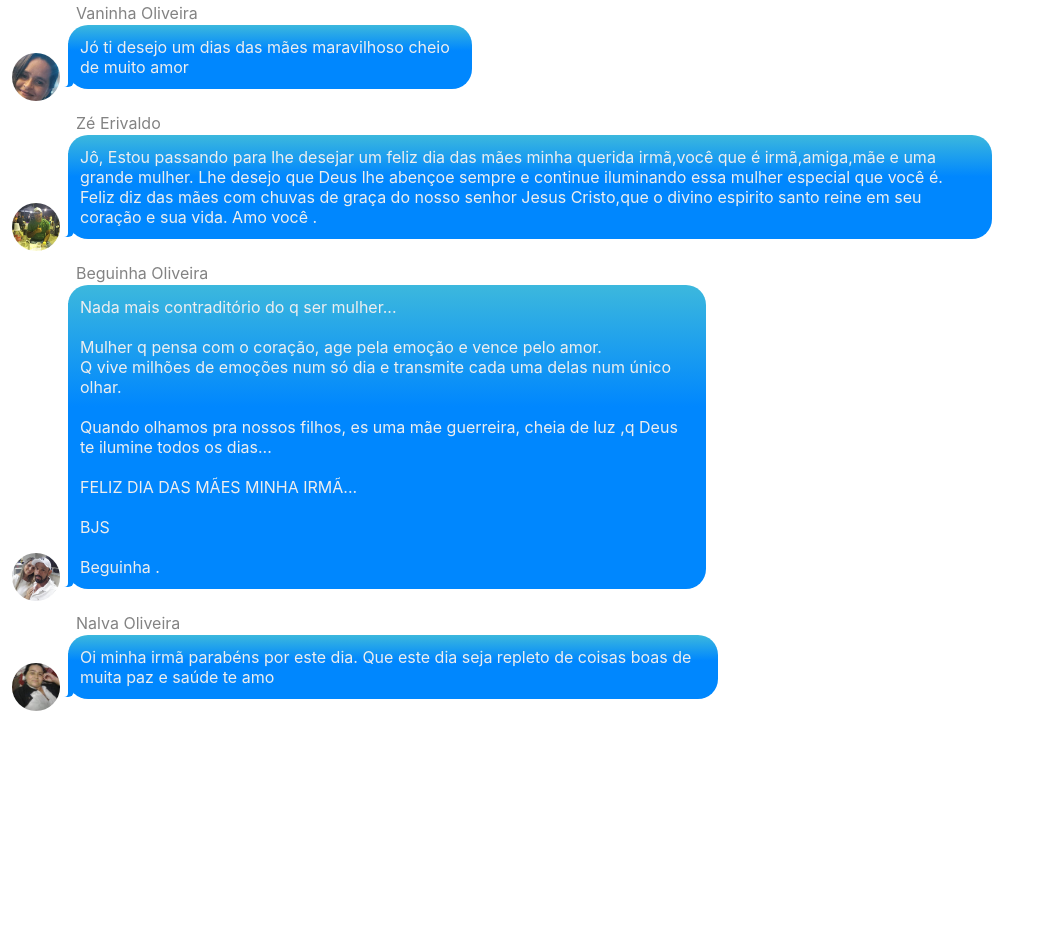
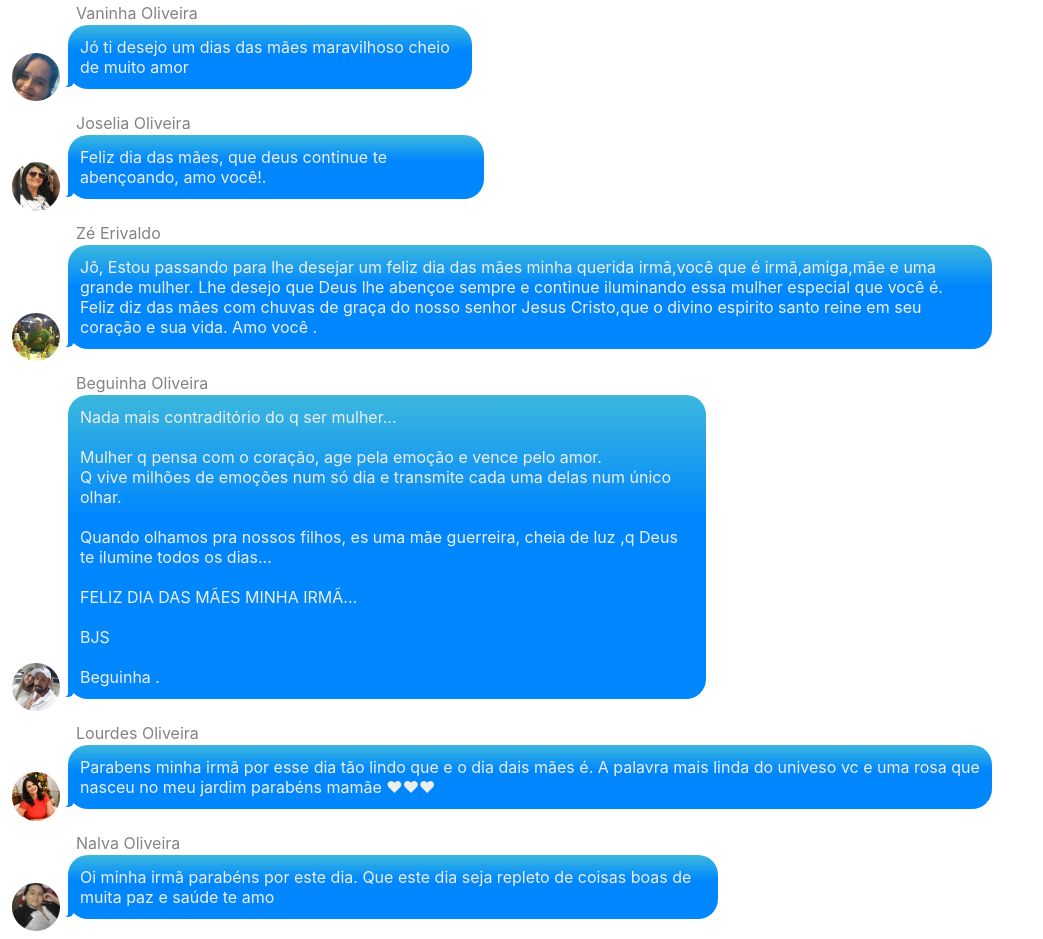
Before and after one commit to victorevh/motherday, a plain HTML site: page index.html in a window 1280 px wide. Shown: the part 1874-2813 px from the top of the page, without its empty margins (0-1043 px from the left). Before the commit the page ends 2593 px from the top, so only its background shows below. Drawn offline with Linux system fonts and the light colour scheme.

Commit message:
adiciona novas mensagens

```diff
--- a/index.html
+++ b/index.html
@@ -5,7 +5,7 @@
     <meta http-equiv="X-UA-Compatible" content="IE=edge">
     <meta name="viewport" content="width=device-width, initial-scale=1.0">
     <link rel="stylesheet" href="style.css">
-    <title>Você tem x notificações</title>
+    <title>Você tem 10 notificações</title>
 </head>
 <body>
     <div id="root">
--- a/script.js
+++ b/script.js
@@ -26,12 +26,20 @@ const users = [
         content: "Jó ti desejo um dias das mães  maravilhoso cheio de muito amor",
     },
     {
+        name: "Joselia Oliveira",
+        content: "Feliz dia das mães, que deus continue te abençoando, amo você!.",
+    },
+    {
         name: "Zé Erivaldo",
         content: "Jô, Estou passando para lhe desejar um feliz dia das mães minha querida irmã,você que é irmã,amiga,mãe e uma grande mulher. Lhe desejo que Deus lhe abençoe sempre e continue iluminando essa mulher especial que você é. Feliz diz das mães com chuvas de graça do nosso senhor Jesus Cristo,que o divino espirito santo reine em seu coração e sua vida. Amo você .",
     },
     {
         name: "Beguinha Oliveira",
         content: "Nada mais contraditório do q ser mulher... <br> <br>Mulher q pensa com o coração, age pela emoção e vence pelo amor. <br>Q vive milhões de emoções num só dia e transmite cada uma delas num único olhar. <br> <br>Quando olhamos pra nossos filhos, es uma mãe guerreira, cheia de luz ,q Deus te ilumine todos os dias...<br> <br>FELIZ DIA DAS MÃES MINHA IRMÃ...<br> <br>BJS <br> <br>Beguinha .",
+    },
+    {
+        name: "Lourdes Oliveira",
+        content: "Parabens minha irmã por esse dia tão lindo que e o dia dais mães é. A palavra mais linda do univeso vc e uma rosa que nasceu no meu jardim parabéns mamãe ❤❤❤",
     },
     {
         name: "Nalva Oliveira",
```
Also changed, not shown: assets/joselia-profile.jpg (added), assets/lourdes-profile.jpg (added), assets/mae.jpg (added).
